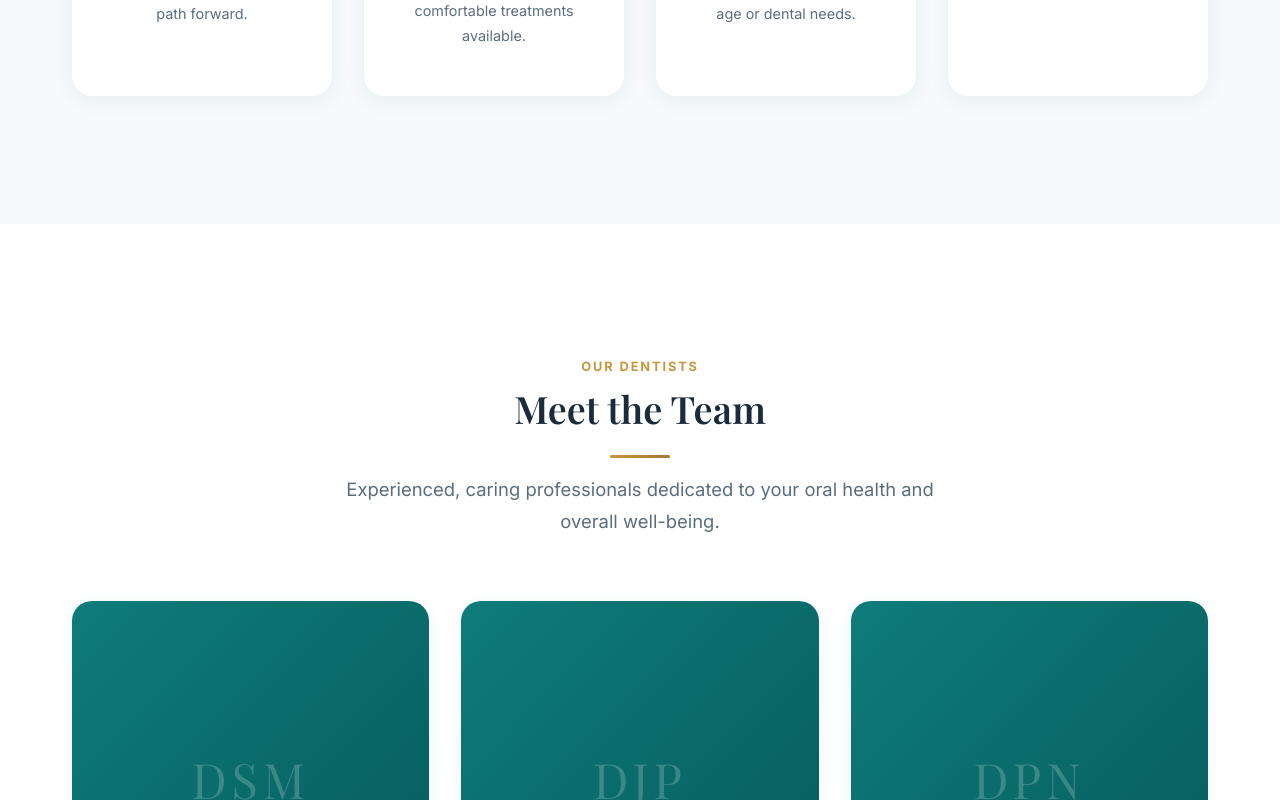
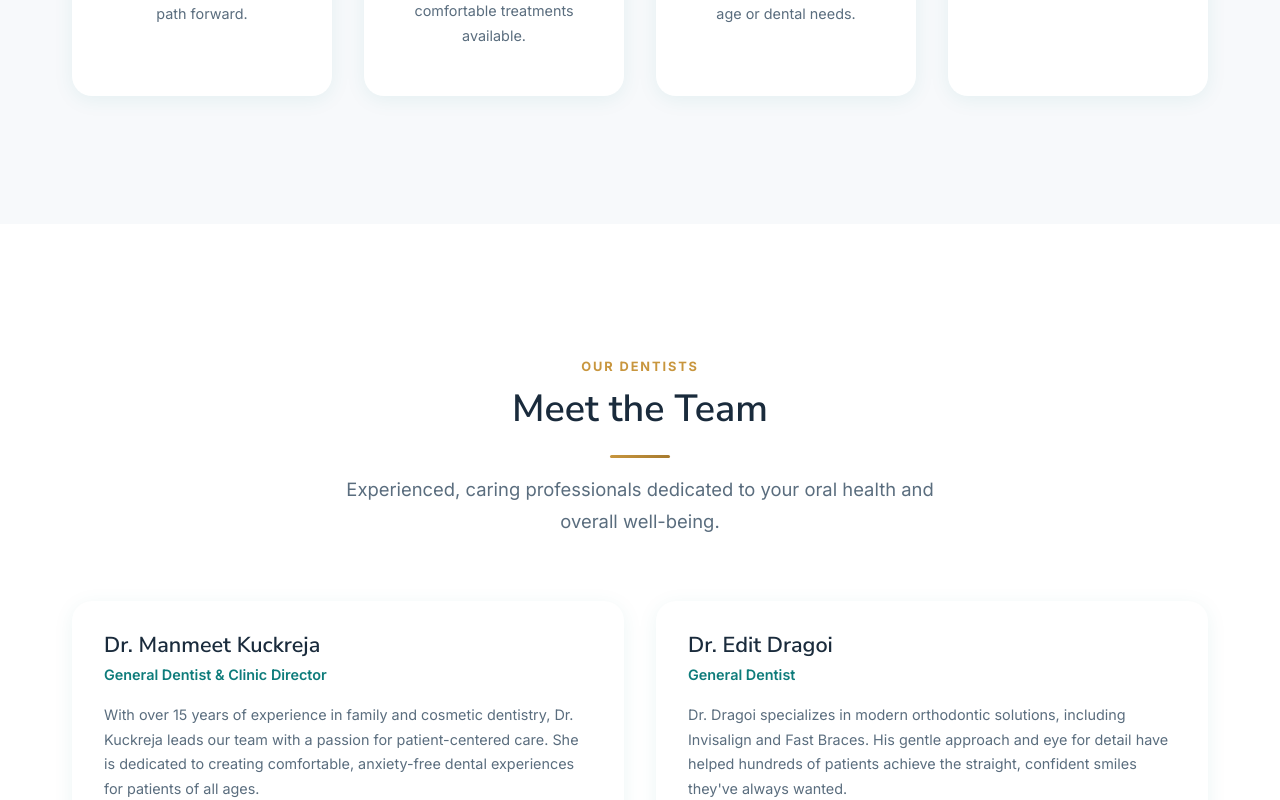
Before and after one commit to kunwar91/leggetDriveDental, a React (Vite) app: page /leggetDriveDental/about in a window 1280 px wide. Shown: the part 2000-2800 px from the top of the page. Built offline with nearby package versions, Linux system fonts and the light colour scheme.

Commit message:
update data copies as per req

```diff
--- a/index.html
+++ b/index.html
@@ -10,7 +10,7 @@
   <link rel="preconnect" href="https://fonts.googleapis.com" />
   <link rel="preconnect" href="https://fonts.gstatic.com" crossorigin />
   <link
-    href="https://fonts.googleapis.com/css2?family=Inter:wght@300;400;500;600;700&family=Playfair+Display:wght@400;500;600;700&display=swap"
+    href="https://fonts.googleapis.com/css2?family=Inter:wght@300;400;500;600;700&family=Nunito+Sans:wght@400;500;600;700;800&display=swap"
     rel="stylesheet" />
   <title>Legget Drive Dental | Family Dentist in Kanata, ON</title>
   <script type="text/javascript">
--- a/src/data.js
+++ b/src/data.js
@@ -1,7 +1,7 @@
 import {
     FaTooth,
     FaFaceSmile,
-    FaCrown,
+    FaTeethOpen,
 } from 'react-icons/fa6';
 import {
     GiToothbrush,
@@ -104,24 +104,17 @@ export const businessHours = [
 export const teamMembers = [
     {
         id: 1,
-        name: 'Dr. Sarah Mitchell',
+        name: 'Dr. Manmeet Kuckreja',
         role: 'General Dentist & Clinic Director',
-        bio: 'With over 15 years of experience in family and cosmetic dentistry, Dr. Mitchell leads our team with a passion for patient-centered care. She is dedicated to creating comfortable, anxiety-free dental experiences for patients of all ages.',
+        bio: 'With over 15 years of experience in family and cosmetic dentistry, Dr. Kuckreja leads our team with a passion for patient-centered care. She is dedicated to creating comfortable, anxiety-free dental experiences for patients of all ages.',
         specialties: ['General Dentistry', 'Cosmetic Dentistry', 'Implants'],
     },
     {
         id: 2,
-        name: 'Dr. James Park',
-        role: 'Orthodontist',
-        bio: 'Dr. Park specializes in modern orthodontic solutions, including Invisalign and Fast Braces. His gentle approach and eye for detail have helped hundreds of patients achieve the straight, confident smiles they\'ve always wanted.',
+        name: 'Dr. Edit Dragoi',
+        role: 'General Dentist',
+        bio: 'Dr. Dragoi specializes in modern orthodontic solutions, including Invisalign and Fast Braces. His gentle approach and eye for detail have helped hundreds of patients achieve the straight, confident smiles they\'ve always wanted.',
         specialties: ['Invisalign', 'Fast Braces', 'Myobrace'],
-    },
-    {
-        id: 3,
-        name: 'Dr. Priya Nair',
-        role: 'Associate Dentist',
-        bio: 'Dr. Nair brings expertise in restorative and preventive dentistry. Known for her warm bedside manner and meticulous technique, she ensures every patient leaves with a smile they\'re proud of.',
-        specialties: ['Restorative Dentistry', 'Root Canal Therapy', 'Veneers'],
     },
 ];
 
@@ -129,32 +122,26 @@ export const teamMembers = [
 export const testimonials = [
     {
         id: 1,
-        name: 'Amanda R.',
-        text: 'The entire team at Legget Drive Dental is amazing! They made my root canal completely painless, and the follow-up care was exceptional. I actually look forward to my dental visits now.',
+        name: 'NelliSt',
+        text: 'I would highly recommend Legget Drive Dental ! Wonderful service, Professional and extremely nice staff! I always feel happy to come for my appointments.',
         rating: 5,
     },
     {
         id: 2,
-        name: 'Michael T.',
-        text: 'I\'ve been coming here for years and have always been impressed by how up-to-date they are with the latest technology. The office is spotless and the staff is incredibly friendly.',
+        name: 'Sumit Gupta',
+        text: 'I had good experience at this place.I got my dental filling done by Dr. Manmeet, She is very knowledgeable and expert in her field. I highly recommend this place.👍',
         rating: 5,
     },
     {
         id: 3,
-        name: 'Sophia L.',
-        text: 'Dr. Park did an incredible job with my Invisalign treatment. My teeth look perfect now and the whole process was so much easier than I expected. Highly recommend!',
+        name: 'Fathia Hasyim',
+        text: 'It\'s excellent services, Dr Kuckreja always very patient treating my dental problems, and they have very friendly staff. I do recommend people visit her Dental Office, and its easy access.',
         rating: 5,
     },
     {
         id: 4,
-        name: 'David K.',
-        text: 'As someone who has always been nervous about the dentist, this clinic changed everything for me. The team is patient, understanding, and always takes the time to explain every procedure.',
-        rating: 5,
-    },
-    {
-        id: 5,
-        name: 'Jennifer H.',
-        text: 'My kids love coming here! The staff is wonderful with children and really makes the experience fun and comfortable. Best family dental clinic in Kanata, hands down.',
+        name: 'Jonathon Hayden',
+        text: 'Went to this clinic recently and I had a great experience! The staff were super friendly and extremely professional which was really great to see. I would definitely recommend this dentistry.',
         rating: 5,
     },
 ];
@@ -166,7 +153,7 @@ export const featureBadges = [
     { icon: MdMedicalServices, label: 'Direct Insurance Billing' },
     { icon: FaFaceSmile, label: 'Invisalign Provider' },
     { icon: GiToothbrush, label: 'Family Friendly' },
-    { icon: FaCrown, label: 'Same-Day Crowns' },
+    { icon: FaTeethOpen, label: 'Fast Braces' },
 ];
 
 // ─── FAQ ─────────────────────────────────────────────────
--- a/src/index.css
+++ b/src/index.css
@@ -34,7 +34,7 @@
 
   /* Typography */
   --font-body: 'Inter', -apple-system, BlinkMacSystemFont, 'Segoe UI', sans-serif;
-  --font-heading: 'Playfair Display', Georgia, 'Times New Roman', serif;
+  --font-heading: 'Nunito Sans', -apple-system, BlinkMacSystemFont, 'Segoe UI', sans-serif;
 
   /* Font Sizes (fluid) */
   --text-xs: clamp(0.7rem, 0.65rem + 0.25vw, 0.8rem);
--- a/src/pages/About.css
+++ b/src/pages/About.css
@@ -107,7 +107,7 @@
 /* ─── Team ────────────────────────────────────────────── */
 .about-team__grid {
     display: grid;
-    grid-template-columns: repeat(3, 1fr);
+    grid-template-columns: repeat(2, 1fr);
     gap: var(--space-xl);
 }
 
--- a/src/pages/About.jsx
+++ b/src/pages/About.jsx
@@ -186,11 +186,11 @@ export default function About() {
                     >
                         {teamMembers.map((member, i) => (
                             <motion.div className="about-team__card" key={member.id} variants={fadeUp} custom={i}>
-                                <div className="about-team__card-avatar">
+                                {/* <div className="about-team__card-avatar">
                                     <div className="about-team__card-initials">
                                         {member.name.split(' ').map(n => n[0]).join('')}
                                     </div>
-                                </div>
+                                </div> */}
                                 <div className="about-team__card-body">
                                     <h3>{member.name}</h3>
                                     <span className="about-team__card-role">{member.role}</span>
--- a/src/pages/Home.css
+++ b/src/pages/Home.css
@@ -30,7 +30,7 @@
 
 .hero__label {
     display: inline-block;
-    font-size: var(--text-xs);
+    font-size: var(--text-2xl);
     font-weight: 700;
     letter-spacing: 0.2em;
     text-transform: uppercase;
@@ -341,7 +341,7 @@
 /* ─── Team Preview ────────────────────────────────────── */
 .team-preview__grid {
     display: grid;
-    grid-template-columns: repeat(3, 1fr);
+    grid-template-columns: repeat(2, 1fr);
     gap: var(--space-xl);
 }
 
--- a/src/pages/Home.jsx
+++ b/src/pages/Home.jsx
@@ -82,8 +82,7 @@ export default function Home() {
                         animate={{ opacity: 1, y: 0 }}
                         transition={{ duration: 0.7, delay: 0.15 }}
                     >
-                        Your Smile,<br />
-                        <span className="hero__title-accent">Our Passion</span>
+                        Your Gateway to Healthy Smiles
                     </motion.h1>
                     <motion.p
                         className="hero__subtitle"
@@ -256,11 +255,11 @@ export default function Home() {
                     >
                         {teamMembers.map((member, i) => (
                             <motion.div className="team-preview__card" key={member.id} variants={fadeUp} custom={i}>
-                                <div className="team-preview__card-image">
+                                {/* <div className="team-preview__card-image">
                                     <div className="team-preview__card-placeholder">
                                         {member.name.split(' ').map(n => n[0]).join('')}
                                     </div>
-                                </div>
+                                </div> */}
                                 <div className="team-preview__card-info">
                                     <h3>{member.name}</h3>
                                     <span className="team-preview__card-role">{member.role}</span>
```
